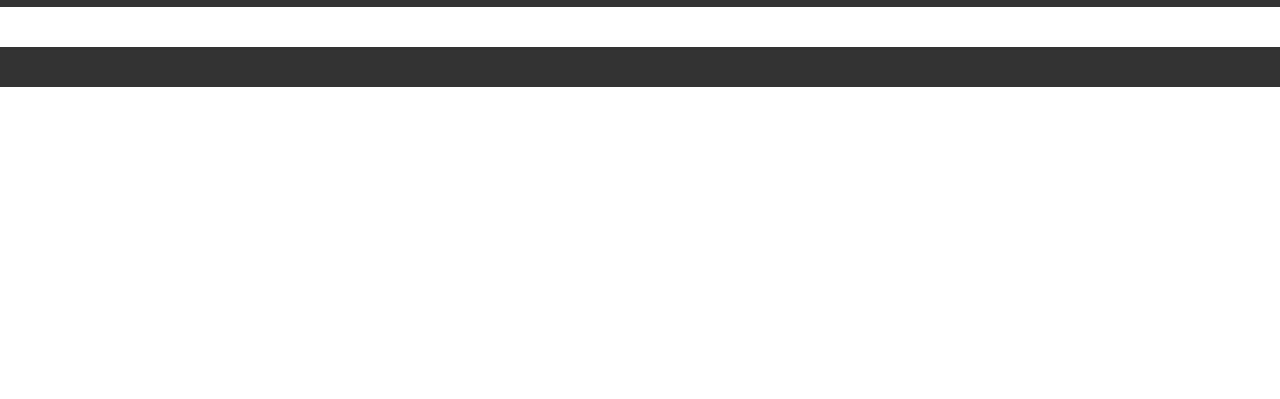
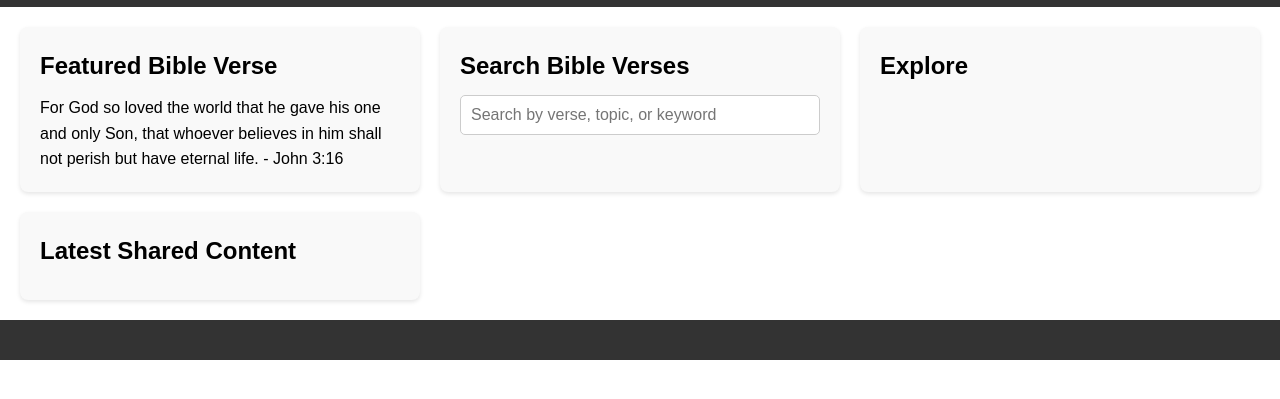
Before and after one commit to PrinceAyo1/BibleVerseSharing, a plain HTML site: page index.html in a window 1280 px wide. Shown: the part 143-542 px from the top of the page. Drawn offline with Linux system fonts and the light colour scheme.

Commit message:
now added some parts of the main page on html and css

```diff
--- a/index.html
+++ b/index.html
@@ -24,9 +24,29 @@
     </nav>
     <main>
       <section class="content-area">
-        <!-- Content area content goes here -->
+        <div class="featured-verse">
+          <h2>Featured Bible Verse</h2>
+          <p>
+            For God so loved the world that he gave his one and only Son, that
+            whoever believes in him shall not perish but have eternal life. -
+            John 3:16
+          </p>
+        </div>
+        <div class="search-bar">
+          <h2>Search Bible Verses</h2>
+          <input type="text" placeholder="Search by verse, topic, or keyword" />
+        </div>
+        <div class="explore-section">
+          <h2>Explore</h2>
+          <!-- Explore section content goes here -->
+        </div>
+        <div class="latest-content">
+          <h2>Latest Shared Content</h2>
+          <!-- Latest shared content goes here -->
+        </div>
       </section>
     </main>
+
     <footer>
       <!-- Footer content goes here -->
     </footer>
--- a/styles.css
+++ b/styles.css
@@ -64,6 +64,31 @@ main {
   grid-gap: 20px;
 }
 
+.featured-verse,
+.search-bar,
+.explore-section,
+.latest-content {
+  background-color: #f9f9f9;
+  padding: 20px;
+  border-radius: 8px;
+  box-shadow: 0 2px 4px rgba(0, 0, 0, 0.1);
+}
+
+.featured-verse h2,
+.search-bar h2,
+.explore-section h2,
+.latest-content h2 {
+  margin-bottom: 10px;
+}
+
+.search-bar input[type="text"] {
+  width: 100%;
+  padding: 10px;
+  border: 1px solid #ccc;
+  border-radius: 5px;
+  font-size: 16px;
+}
+
 /* Footer styles */
 footer {
   background-color: #333;
```
